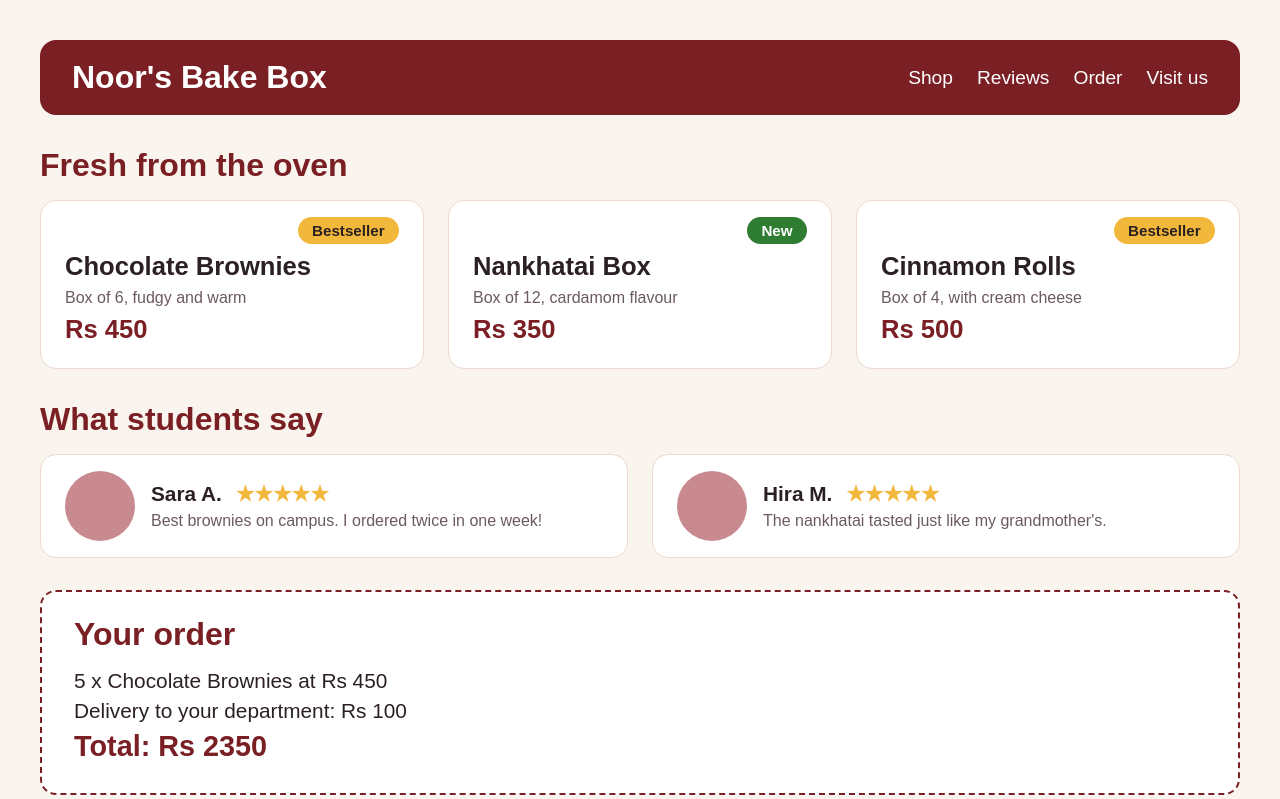
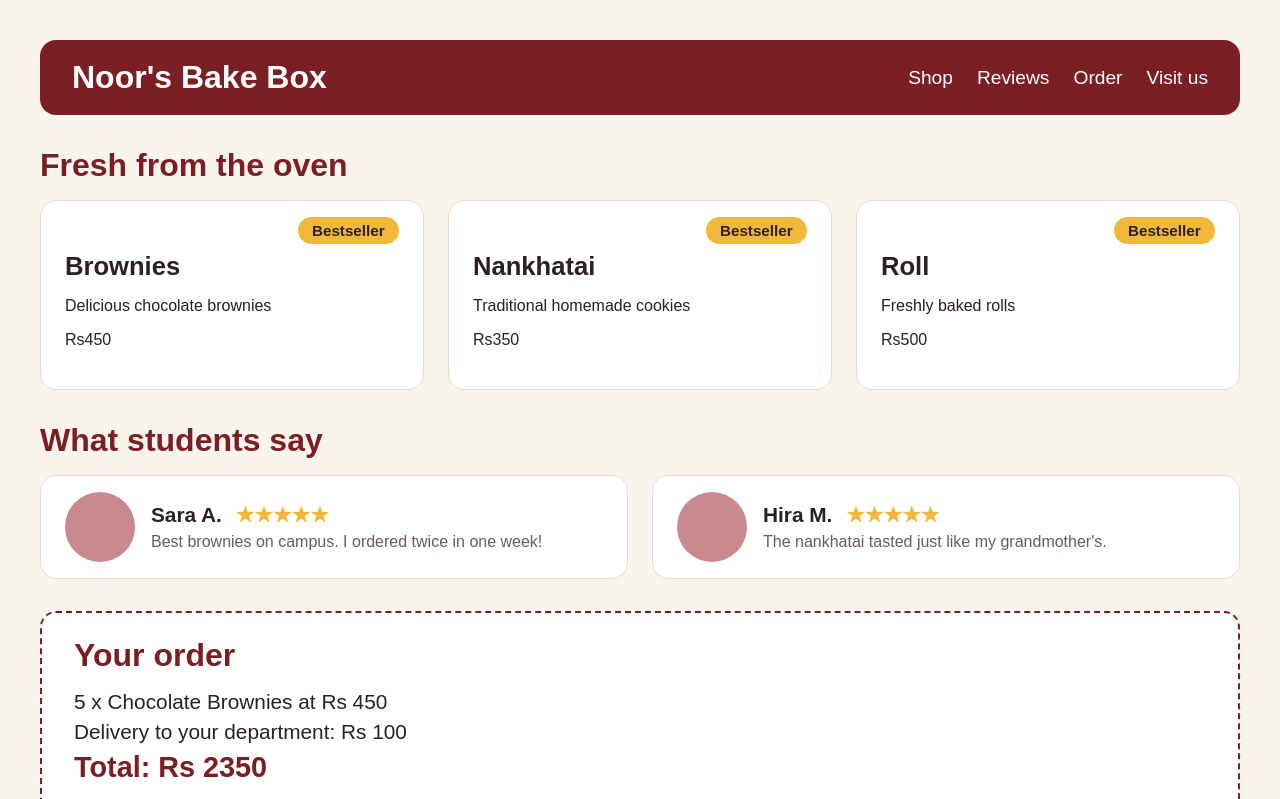
Before and after one commit to Maryam-nasir-projects/Bake-Box, a React (Vite) app: page / in a window 1280 px wide. Shown: the top 799 px of the page. Built offline with nearby package versions, Linux system fonts and the light colour scheme.

Commit message:
Create reusable product and review components

```diff
--- a/src/components/products/Badge.jsx
+++ b/src/components/products/Badge.jsx
@@ -1,5 +1,5 @@
-function Badge() {
-  return <span className="badge">Bestseller</span>
+function Badge({ text }) {
+  return <span className="badge">{text}</span>
 }
 
 export default Badge
--- a/src/components/products/BrownieCard.jsx
+++ /dev/null
@@ -1,16 +0,0 @@
-import Badge from './Badge'
-
-function BrownieCard() {
-  const price = 450
-
-  return (
-    <div className="card">
-      <Badge />
-      <h3>Chocolate Brownies</h3>
-      <p className="desc">Box of 6, fudgy and warm</p>
-      <p className="price">Rs {price}</p>
-    </div>
-  )
-}
-
-export default BrownieCard
--- a/src/components/products/NankhataiCard.jsx
+++ /dev/null
@@ -1,14 +0,0 @@
-function NankhataiCard() {
-  const price = 350
-
-  return (
-    <div className="card">
-      <span className="badge badge-new">New</span>
-      <h3>Nankhatai Box</h3>
-      <p className="desc">Box of 12, cardamom flavour</p>
-      <p className="price">Rs {price}</p>
-    </div>
-  )
-}
-
-export default NankhataiCard
--- /dev/null
+++ b/src/components/products/ProductCard.jsx
@@ -0,0 +1,14 @@
+import Badge from './Badge'
+
+function ProductCard({ name, price, description }) {
+  return (
+    <div className="card">
+      <Badge text="Bestseller" />
+      <h3>{name}</h3>
+      <p>{description}</p>
+      <p>Rs{price}</p>
+    </div>
+  )
+}
+
+export default ProductCard
--- a/src/components/products/ProductSection.jsx
+++ b/src/components/products/ProductSection.jsx
@@ -1,15 +1,29 @@
-import BrownieCard from './BrownieCard'
-import NankhataiCard from './NankhataiCard'
-import RollCard from './RollCard'
+
+import ProductCard from './ProductCard'
 
 function ProductSection() {
   return (
     <section className="products-section">
       <h2>Fresh from the oven</h2>
+
       <div className="products">
-        <BrownieCard />
-        <NankhataiCard />
-        <RollCard />
+        <ProductCard
+          name="Brownies"
+          price={450}
+          description="Delicious chocolate brownies"
+        />
+
+        <ProductCard
+          name="Nankhatai"
+          price={350}
+          description="Traditional homemade cookies"
+        />
+
+        <ProductCard
+          name="Roll"
+          price={500}
+          description="Freshly baked rolls"
+        />
       </div>
     </section>
   )
--- a/src/components/products/RollCard.jsx
+++ /dev/null
@@ -1,16 +0,0 @@
-import Badge from './Badge'
-
-function RollCard() {
-  const price = 500
-
-  return (
-    <div className="card">
-      <Badge />
-      <h3>Cinnamon Rolls</h3>
-      <p className="desc">Box of 4, with cream cheese</p>
-      <p className="price">Rs {price}</p>
-    </div>
-  )
-}
-
-export default RollCard
--- a/src/components/reviews/ReviewSara.jsx
+++ b/src/components/reviews/ReviewCard.jsx
@@ -1,16 +1,17 @@
+
 import Avatar from './Avatar'
 import Rating from './Rating'
 
-function ReviewSara() {
+function ReviewCard({ name, comment }) {
   return (
     <div className="review">
       <Avatar />
       <div className="review-body">
-        <h4>Sara A. <Rating /></h4>
-        <p>Best brownies on campus. I ordered twice in one week!</p>
+        <h4>{name} <Rating /></h4>
+        <p>{comment}</p>
       </div>
     </div>
   )
 }
 
-export default ReviewSara
+export default ReviewCard
--- a/src/components/reviews/ReviewHira.jsx
+++ /dev/null
@@ -1,16 +0,0 @@
-import Avatar from './Avatar'
-import Rating from './Rating'
-
-function ReviewHira() {
-  return (
-    <div className="review">
-      <Avatar />
-      <div className="review-body">
-        <h4>Hira M. <Rating /></h4>
-        <p>The nankhatai tasted just like my grandmother's.</p>
-      </div>
-    </div>
-  )
-}
-
-export default ReviewHira
--- a/src/components/reviews/ReviewSection.jsx
+++ b/src/components/reviews/ReviewSection.jsx
@@ -1,13 +1,20 @@
-import ReviewSara from './ReviewSara'
-import ReviewHira from './ReviewHira'
+
+import ReviewCard from './ReviewCard'
 
 function ReviewSection() {
   return (
     <section className="reviews-section">
       <h2>What students say</h2>
       <div className="reviews">
-        <ReviewSara />
-        <ReviewHira />
+        <ReviewCard
+          name="Sara A."
+          comment="Best brownies on campus. I ordered twice in one week!"
+        />
+
+        <ReviewCard
+          name="Hira M."
+          comment="The nankhatai tasted just like my grandmother's."
+        />
       </div>
     </section>
   )
```
Also changed, not shown: src/App.jsx (line endings or trailing spaces).
